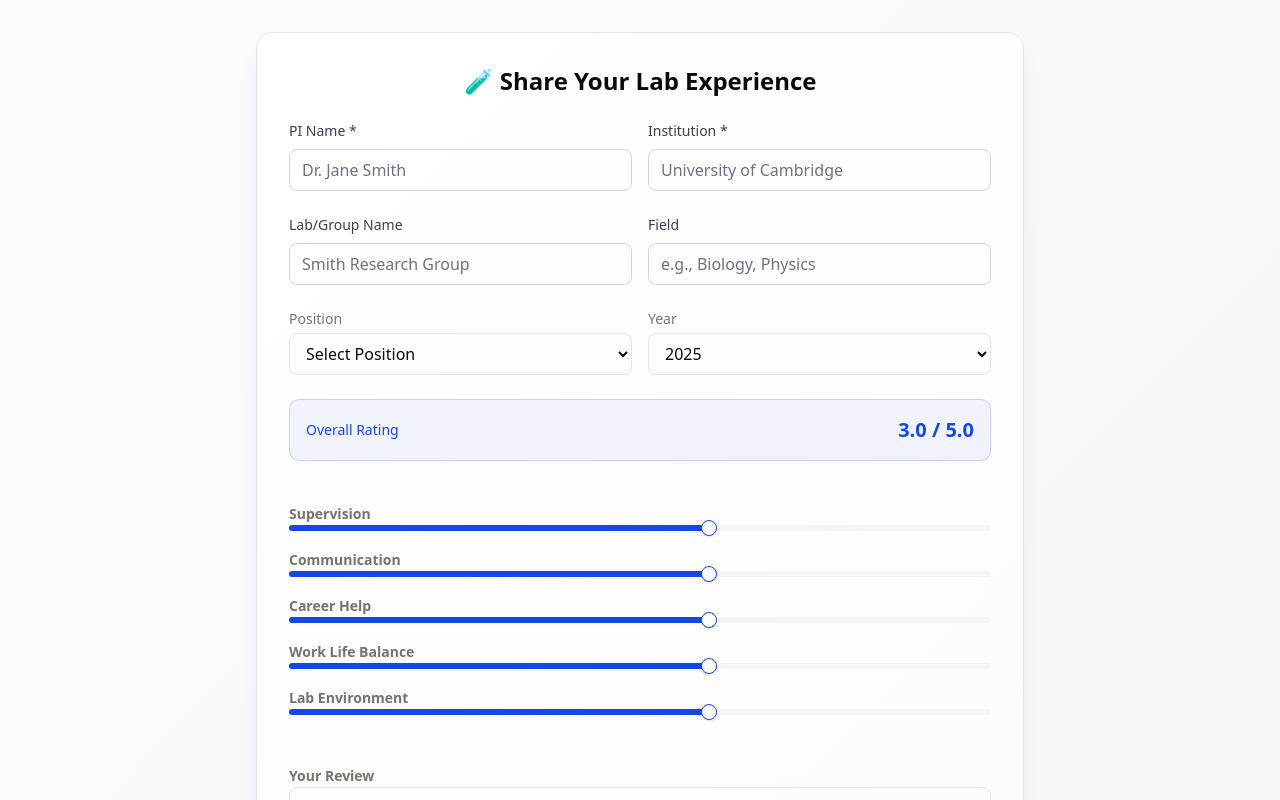
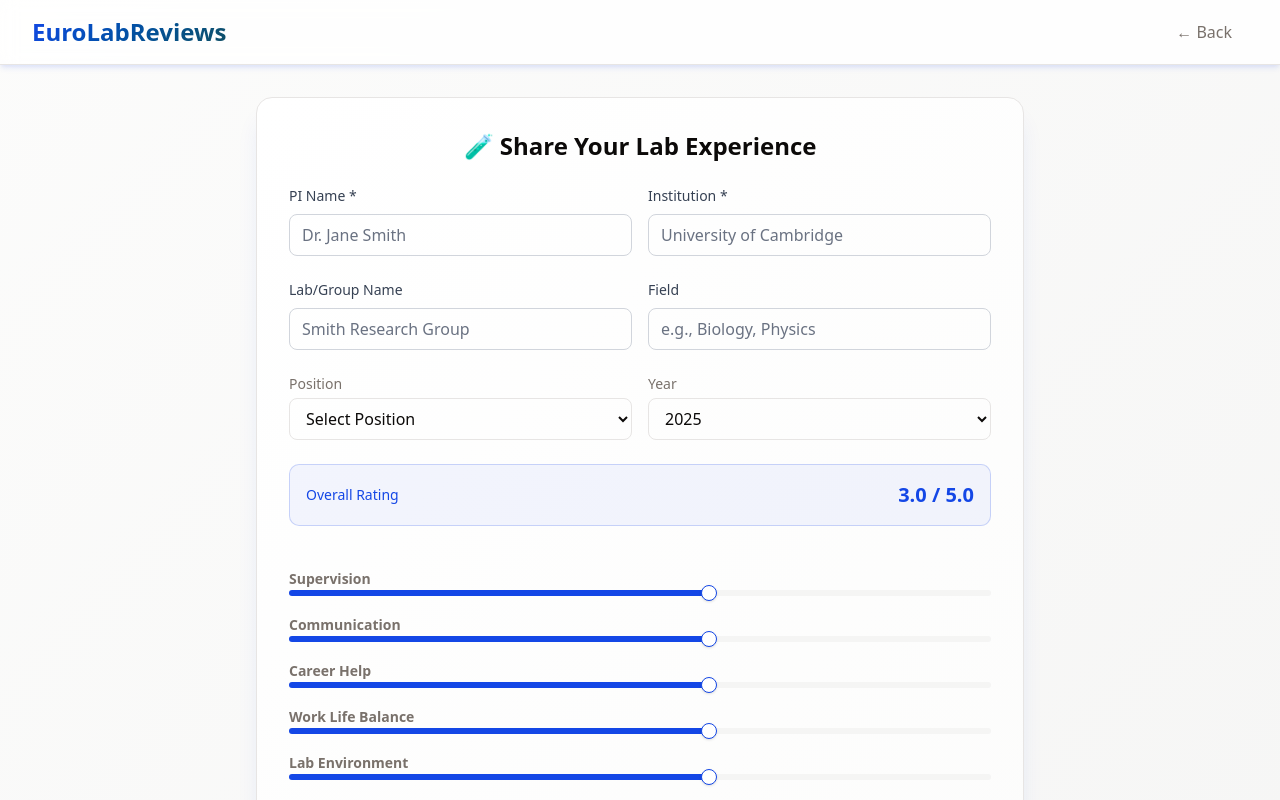
Before and after one commit to Stivy-01/Eurolabsreview, a Next.js app: page /form in a window 1280 px wide. Shown: the top 800 px of the page. Built offline with nearby package versions, Linux system fonts and the light colour scheme.

Commit message:
Add header to form page for consistent branding

```diff
--- a/src/app/form/page.tsx
+++ b/src/app/form/page.tsx
@@ -116,8 +116,26 @@ export default function FormPage() {
   }
 
   return (
-    <div className="min-h-screen bg-gradient-subtle py-8 px-4">
-      <motion.form
+    <div className="min-h-screen bg-gradient-subtle">
+      {/* Header */}
+      <header className="bg-white/95 backdrop-blur supports-[backdrop-filter]:bg-white/80 shadow-soft border-b">
+        <div className="max-w-7xl mx-auto px-4 sm:px-6 lg:px-8">
+          <div className="flex justify-between items-center h-16">
+            <div className="flex items-center">
+              <a href="/" className="text-2xl font-bold text-gradient-primary">EuroLabReviews</a>
+            </div>
+            <button
+              onClick={() => router.back()}
+              className="text-muted-foreground hover:text-foreground px-4 py-2 transition-colors"
+            >
+              ← Back
+            </button>
+          </div>
+        </div>
+      </header>
+
+      <div className="py-8 px-4">
+        <motion.form
         onSubmit={handleSubmit}
         initial={{ opacity: 0, y: 60 }}
         animate={{ opacity: 1, y: 0 }}
@@ -278,6 +296,7 @@ export default function FormPage() {
           {isSubmitting ? 'Submitting...' : '🚀 Submit Review'}
         </Button>
       </motion.form>
+      </div>
     </div>
   )
 }
```
